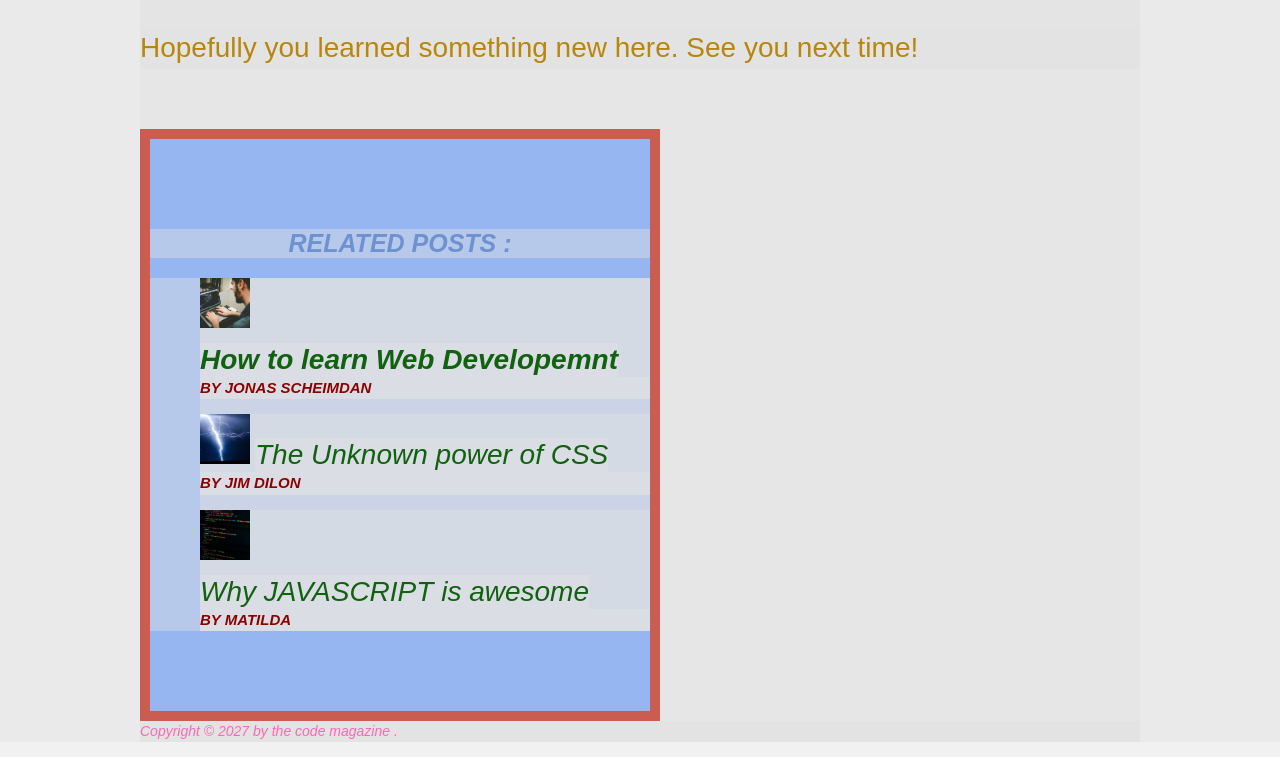
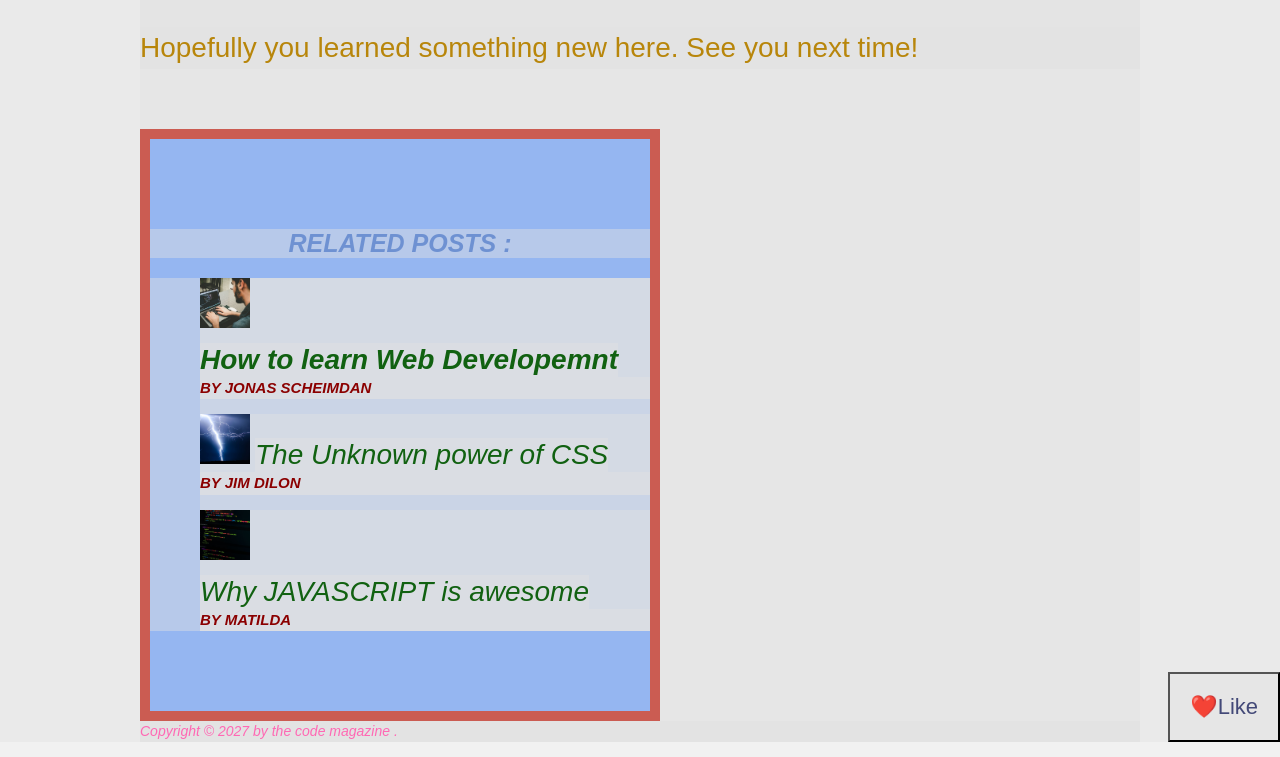
Before and after one commit to SRathoreVS/IndexHTML_1_coursePrac, a plain HTML site: page index.html in a window 1280 px wide. Shown: the part 1893-2650 px from the top of the page. Drawn offline with Linux system fonts and the light colour scheme.

Commit message:
positioning

```diff
--- a/index.html
+++ b/index.html
@@ -128,6 +128,7 @@
 
 
 </div>
+<button>❤️Like</button>
  </body>
 
 
--- a/style.css
+++ b/style.css
@@ -17,6 +17,7 @@ body {
   font-size: 20px;
   font-family: Arial, Helvetica, sans-serif;
   color: #434678;
+  position: relative;
 
 }
 
@@ -200,3 +201,11 @@ a:hover
   font-weight: bold;
   text-decoration: underline orangered;
 }
+button {
+  font-size: 22px;
+  padding: 20px;
+  cursor: pointer;
+  position: absolute;
+  bottom: 0;
+  right: 0;
+}
```
